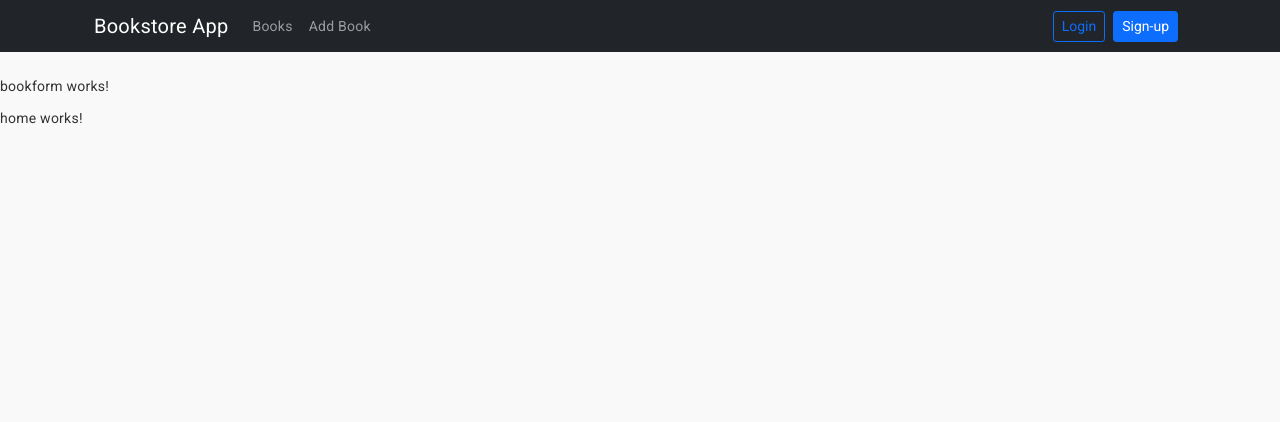
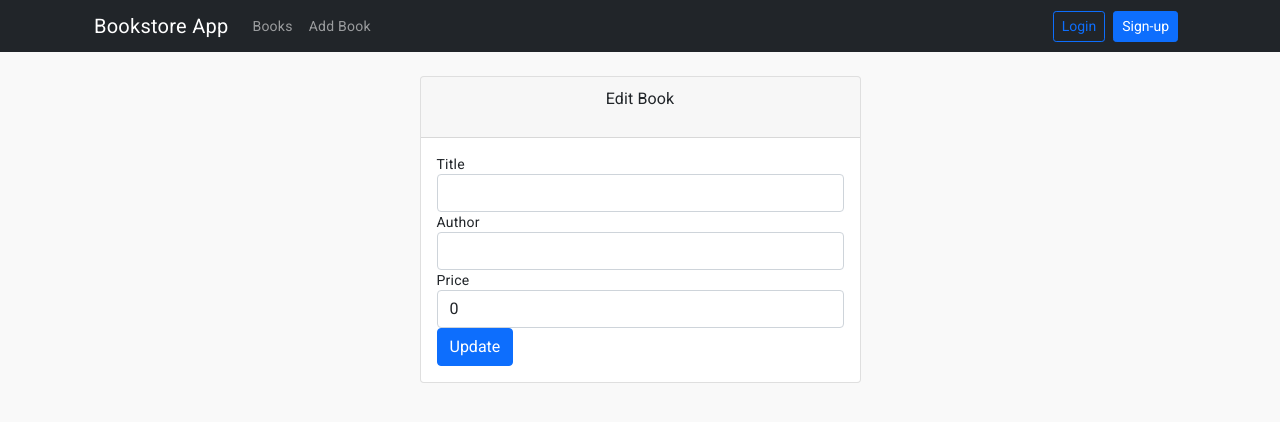
Before and after one commit to rakuten-rak/BookStoreWebApp, an Angular app: page /edit-book/1 in a window 1280 px wide. Shown: the top 422 px of the page. Built offline with nearby package versions, Linux system fonts and the light colour scheme; no server answers.

Commit message:
user authentication

```diff
--- a/src/app/features/auth/pages/login-page/login-page.component.ts
+++ b/src/app/features/auth/pages/login-page/login-page.component.ts
@@ -2,10 +2,14 @@ import { Component } from '@angular/core';
 import { Router } from '@angular/router';
 import { AuthService } from '../../services/auth.services';
 import { FormsModule } from '@angular/forms';
+import { MatCardModule } from "@angular/material/card";
+import { MatFormFieldModule } from "@angular/material/form-field";
+import { MatCard } from '@angular/material/card';
+import { CommonModule } from '@angular/common';
 @Component({
   selector: 'app-login-page',
   standalone: true,
-  imports: [FormsModule],
+  imports: [FormsModule, MatCardModule, MatFormFieldModule,MatCard,CommonModule],
   templateUrl: './login-page.component.html',
   styleUrl: './login-page.component.scss'
 })
--- a/src/app/features/auth/pages/register-page/register-page.component.ts
+++ b/src/app/features/auth/pages/register-page/register-page.component.ts
@@ -2,10 +2,11 @@ import { Component } from '@angular/core';
 import { Router } from '@angular/router';
 import { AuthService } from '../../services/auth.services';
 import { FormsModule } from '@angular/forms';
+import { CommonModule } from '@angular/common';
 @Component({
   selector: 'app-register-page',
   standalone: true,
-  imports: [FormsModule],
+  imports: [FormsModule,CommonModule],
   templateUrl: './register-page.component.html',
   styleUrl: './register-page.component.scss'
 })
--- a/src/app/features/books/bookform/bookform.component.html
+++ b/src/app/features/books/bookform/bookform.component.html
@@ -1 +1,29 @@
-<p>bookform works!</p>
+<div class="container">
+    <div class="row justify-content-center">
+      <div class="col-md-6 col-lg-5"> <div class="card">
+          <div class="card-header text-center">
+            <h3>{{ isEdit ? 'Edit' : 'Add' }} Book</h3>
+          </div>
+          <div class="card-body">
+            <form (submit)="save()">
+              <div class="form-group">
+                <label for="title">Title</label>
+                <input type="text" class="form-control" id="title" [(ngModel)]="book.title" name="title" required>
+              </div>
+              <div class="form-group">
+                <label for="author">Author</label>
+                <input type="text" class="form-control" id="author" [(ngModel)]="book.author" name="author" required>
+              </div>
+              <div class="form-group">
+                <label for="price">Price</label>
+                <input type="number" class="form-control" id="price" [(ngModel)]="book.price" name="price" required>
+              </div>
+              <button type="submit" class="btn btn-primary btn-block">{{ isEdit ? 'Update' : 'Create' }}</button>
+            </form>
+          </div>
+        </div>
+      </div>
+    </div>
+  </div>
+
+<!-- <p>bookform works!</p> -->
--- a/src/app/features/books/bookform/bookform.component.ts
+++ b/src/app/features/books/bookform/bookform.component.ts
@@ -1,12 +1,46 @@
 import { Component } from '@angular/core';
+import { ActivatedRoute, Router } from '@angular/router';
+import { BookService } from '../../auth/services/bookstore.services';
+import { FormsModule } from '@angular/forms';
 
 @Component({
   selector: 'app-bookform',
   standalone: true,
-  imports: [],
+  imports: [FormsModule],
   templateUrl: './bookform.component.html',
   styleUrl: './bookform.component.scss'
 })
 export class BookformComponent {
+  book = { title: '', author: '', price: 0 };
+  isEdit = false;
+  id = 0;
 
+  constructor(
+    private route: ActivatedRoute,
+    private router: Router,
+    private bookService: BookService
+  ) {}
+
+  ngOnInit() {
+    this.id = +this.route.snapshot.paramMap.get('id')!;
+    if (this.id) {
+      this.isEdit = true;
+      this.bookService.getBooks().subscribe(data => {
+        const found = (data as any[]).find(b => b.id === this.id);
+        if (found) this.book = found;
+      });
+    }
+  }
+
+  save() {
+    if (this.isEdit) {
+      this.bookService.updateBook(this.id, this.book).subscribe(() => {
+        this.router.navigate(['/books']);
+      });
+    } else {
+      this.bookService.addBook(this.book).subscribe(() => {
+        this.router.navigate(['/books']);
+      });
+    }
+  }
 }
--- a/src/app/pages/home/home.component.html
+++ b/src/app/pages/home/home.component.html
@@ -3,4 +3,4 @@
 
 <!-- <app-register-page></app-register-page> -->
 <!-- <app-login-page></app-login-page> -->
-<p>home works!</p>
+<!-- <p>home works!</p>s -->
```
